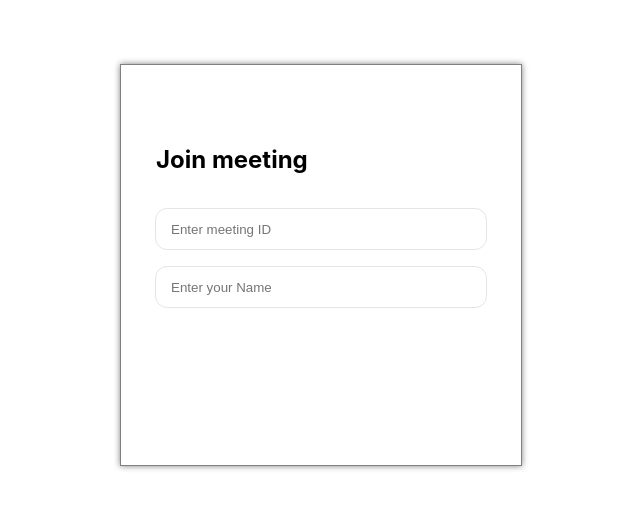
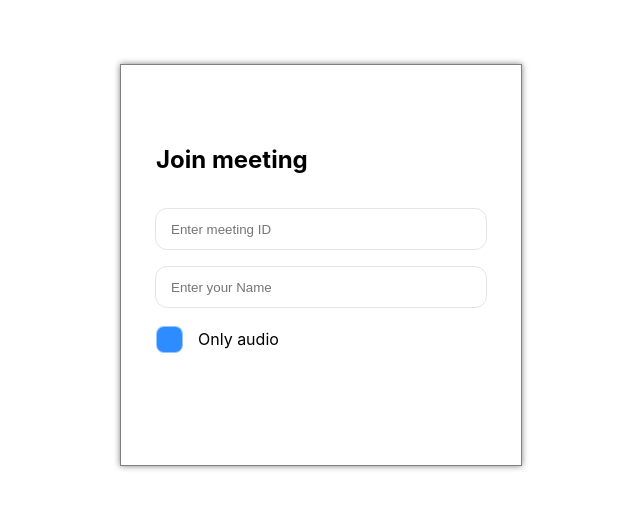
Before and after one commit to anuragsingh2/video-call-web-app, a React (Create React App) app: page /join-room in a window 1280 px wide. Shown: the part 135-644 px from the top of the page, without its empty margins (319-959 px from the left). Built offline with nearby package versions, Linux system fonts and the light colour scheme.

Commit message:
Add connectOnlyWithAudioCheckbox

```diff
--- a/src/IntroductionPage/IntroductionPage.js
+++ b/src/IntroductionPage/IntroductionPage.js
@@ -8,12 +8,12 @@
 const IntroductionPage = ({ setIsRoomHostAction }) => {
   useEffect(() => {
     setIsRoomHostAction(false);
-  }, []);
+  }, [setIsRoomHostAction]);
 
   return (
     <div className="introduction_page_container">
       <div className="introduction_page_panel">
-        <img src={logo} className="introduction_page_image" />
+        <img src={logo} className="introduction_page_image" alt="logo" />
         <ConnectingButtons />
       </div>
     </div>
--- a/src/JoinRoomPage/JoinRoomContent.js
+++ b/src/JoinRoomPage/JoinRoomContent.js
@@ -1,9 +1,12 @@
 import React, { useState } from "react";
 import { connect } from "react-redux";
+import { setConnectOnlyWithAudio } from "../store/actions";
 import JoinRoomInput from "./JoinRoomInput";
+import OnlyWithAudioCheckbox from "./OnlyWithAudioCheckbox";
 
 const JoinRoomContent = (props) => {
-  const { isRoomHost } = props;
+  const { isRoomHost, setConnectOnlyWithAudioAction, connectOnlyWithAudio } =
+    props;
   const [roomIdValue, setRoomIdValue] = useState("");
   const [nameValue, setNameValue] = useState("");
 
@@ -16,12 +19,19 @@
         setNameValue={setNameValue}
         isRoomHost={isRoomHost}
       />
+      <OnlyWithAudioCheckbox
+        setConnectOnlyWithAudio={setConnectOnlyWithAudioAction}
+        connectOnlyWithAudio={connectOnlyWithAudio}
+      />
     </>
   );
 };
 
 const mapDispatchToProps = (dispatch) => {
-  return {};
+  return {
+    setConnectOnlyWithAudioAction: (onlyWithAudio) =>
+      dispatch(setConnectOnlyWithAudio(onlyWithAudio)),
+  };
 };
 
 const mapStoreStateToProps = (state) => {
--- a/src/JoinRoomPage/JoinRoomPage.js
+++ b/src/JoinRoomPage/JoinRoomPage.js
@@ -17,7 +17,7 @@
       //change information about it in our store.
       setIsRoomHostAction(true);
     }
-  }, []);
+  }, [search, setIsRoomHostAction]);
 
   return (
     <div className="join_room_page_container">
--- /dev/null
+++ b/src/JoinRoomPage/OnlyWithAudioCheckbox.js
@@ -0,0 +1,22 @@
+import React from "react";
+import CheckImg from "../resources/images/check.png";
+
+const OnlyWithAudioCheckbox = (props) => {
+  const { connectOnlyWithAudio, setConnectOnlyWithAudio } = props;
+
+  const handleConnectionTypeChange = () => {
+    setConnectOnlyWithAudio(!connectOnlyWithAudio);
+  };
+  return (
+    <div className="checkbox_container">
+      <div className="checkbox_connection" onClick={handleConnectionTypeChange}>
+        {connectOnlyWithAudio && (
+          <img className="checkbox_image" src={CheckImg} alt="checkbox" />
+        )}
+      </div>
+      <p className="checkbox_container_paragraph">Only audio</p>
+    </div>
+  );
+};
+
+export default OnlyWithAudioCheckbox;
--- a/src/store/actions.js
+++ b/src/store/actions.js
@@ -1,6 +1,7 @@
 const Actions = {
   SET_IS_ROOM_HOST: "SET_IS_ROOM_HOST",
   SET_IDENTITY: "SET_IDENTITY",
+  SET_CONNECT_ONLY_WITH_AUDIO: "SET_CONNECT_ONLY_WITH_AUDIO",
 };
 
 export const setIdentity = (identity) => {
@@ -17,4 +18,11 @@
   };
 };
 
+export const setConnectOnlyWithAudio = (onlyWithAudio) => {
+  return {
+    type: Actions.SET_CONNECT_ONLY_WITH_AUDIO,
+    onlyWithAudio,
+  };
+};
+
 export default Actions;
--- a/src/store/reducer.js
+++ b/src/store/reducer.js
@@ -3,6 +3,7 @@
 const initialState = {
   identity: "",
   isRoomHost: false,
+  connectOnlyWithAudio: false,
 };
 
 const reducer = (state = initialState, action) => {
@@ -17,6 +18,11 @@
         ...state,
         isRoomHost: action.isRoomHost,
       };
+    case Actions.SET_CONNECT_ONLY_WITH_AUDIO:
+      return {
+        ...state,
+        connectOnlyWithAudio: action.onlyWithAudio,
+      };
     default:
       return state;
   }
```
Also changed, not shown: src/resources/images/check.png (added).
